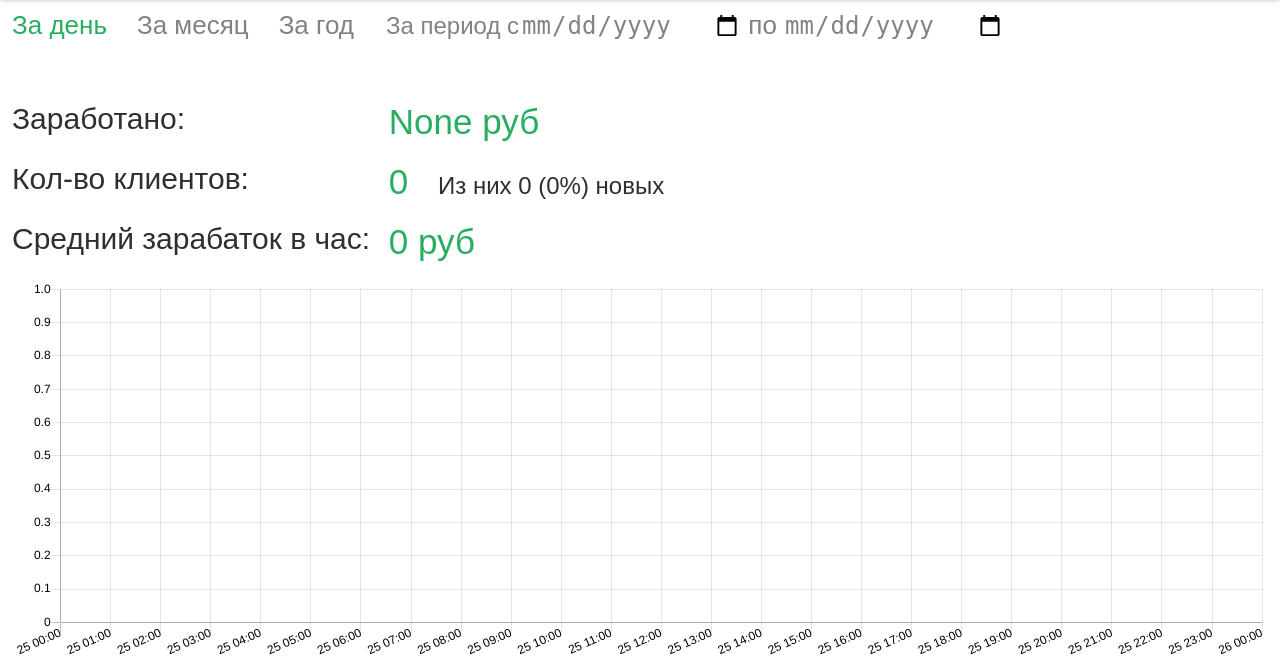
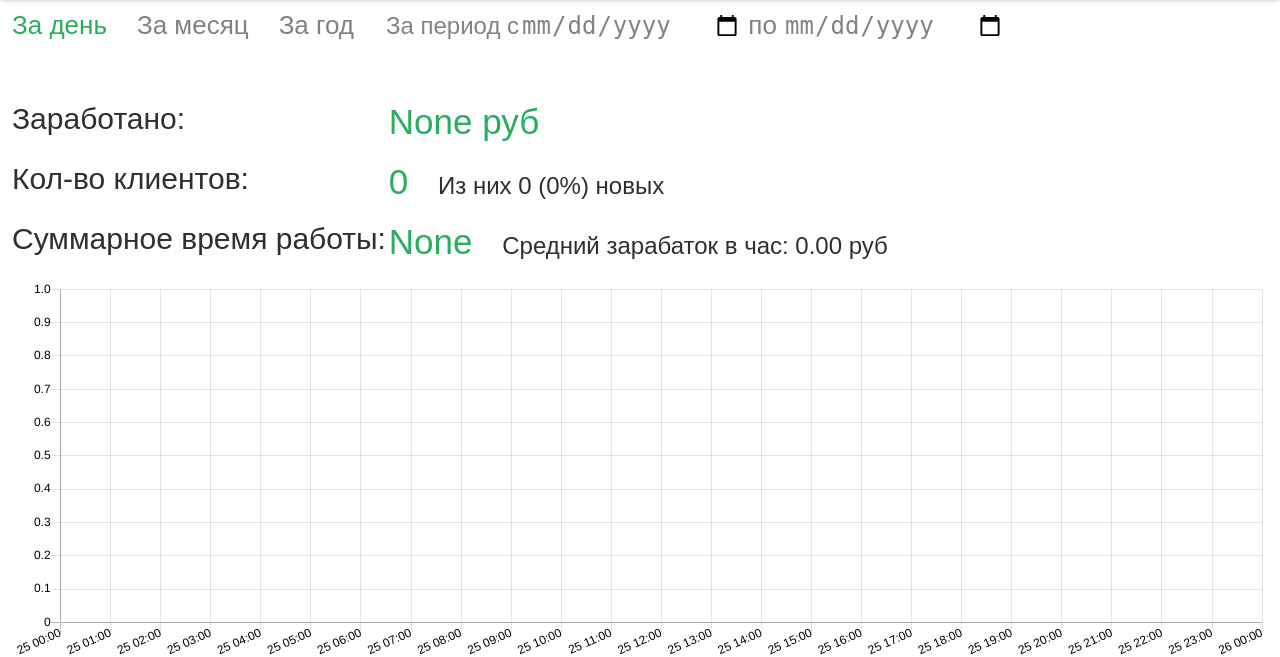
Before and after one commit to shestakovich/accountant, a Django app: page /statistics/ in a window 1280 px wide. Shown: the part 48-705 px from the top of the page. Run offline with Django 3.2, Linux system fonts and the light colour scheme; the visitor is signed in with stand-in values (Sample User, id 1); some libraries are stand-ins or nearby versions; some web fonts are replaced.

Commit message:
added on statistics page total hours

```diff
--- a/accountant/views.py
+++ b/accountant/views.py
@@ -141,12 +141,13 @@
 
         agr_prices_lead_time = SoldService.objects.filter(sale__date__range=time_range,
                                                           sale__company=self.request.user.company) \
-            .exclude(lead_time=None) \
-            .aggregate(Sum('price', output_field=FloatField()), Sum('lead_time'))
+            .aggregate(sum_prices=Sum('price', output_field=FloatField()),
+                       sum_lead_time=Sum('lead_time', filter=Q(lead_time__isnull=False)),
+                       )
 
-        avg_earnings_in_hour = agr_prices_lead_time['price__sum'] / (
-                agr_prices_lead_time['lead_time__sum'].seconds / 3600) \
-            if agr_prices_lead_time['lead_time__sum'] \
+        avg_earnings_in_hour = agr_prices_lead_time['sum_prices'] / (
+                agr_prices_lead_time['sum_lead_time'].seconds / 3600) \
+            if agr_prices_lead_time['sum_lead_time'] \
             else 0
 
         sales = q_sales_limited_time.annotate(Sum('services__price')).order_by('-date')
@@ -160,6 +161,7 @@
 
         context = {
             'avg_earnings_in_hour': round(avg_earnings_in_hour, 2),
+            'total_hours': agr_prices_lead_time['sum_lead_time'],
             'earnings': earnings,
             'clients': {
                 'amount': amount_clients,
--- a/templates/statistics.html
+++ b/templates/statistics.html
@@ -1,4 +1,5 @@
 {% extends 'base.html' %}
+{% load filters %}
 {% block content %}
     {% include 'nav_bar.html' with active='statistics' %}
     <div class="container">
@@ -31,9 +32,9 @@
                     <span>Из них {{ clients.new }} ({{ clients.percent }}%) новых</span></div>
             </div>
             <div class="report-row__line">
-                <div class="report-row__col-left">Средний зарабаток в час:</div>
-                <div class="report-row__col-right">{{ avg_earnings_in_hour }} руб
-                    <span></span></div>
+                <div class="report-row__col-left">Суммарное время работы:</div>
+                <div class="report-row__col-right">{{ total_hours|extract_duration }}
+                    <span>Средний зарабаток в час: {{ avg_earnings_in_hour|floatformat:"2" }} руб</span></div>
             </div>
         </div>
         <canvas id="statistics_chart" width="1000" height="300"></canvas>
```
